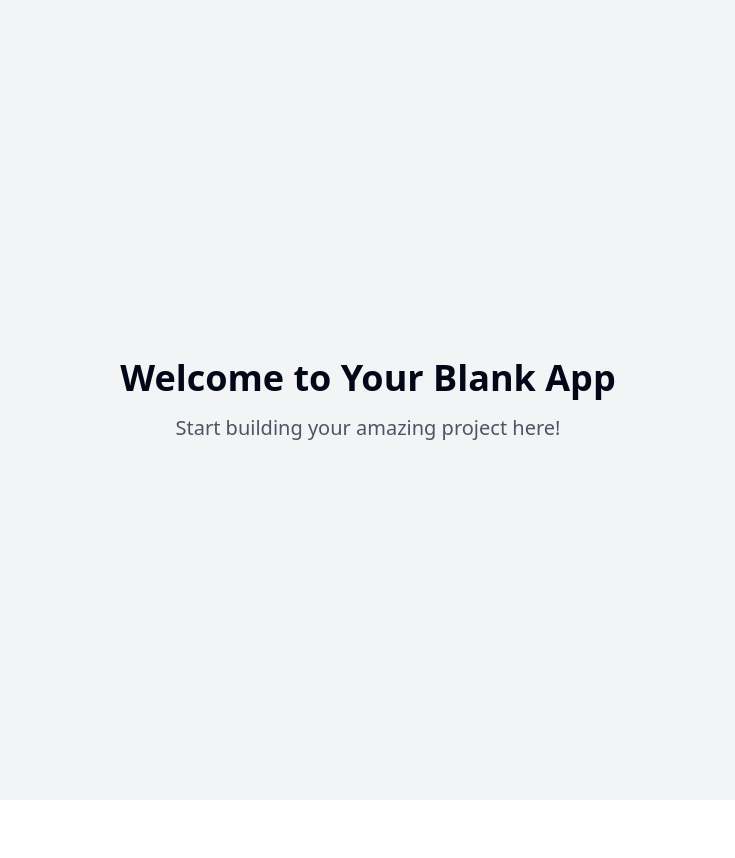
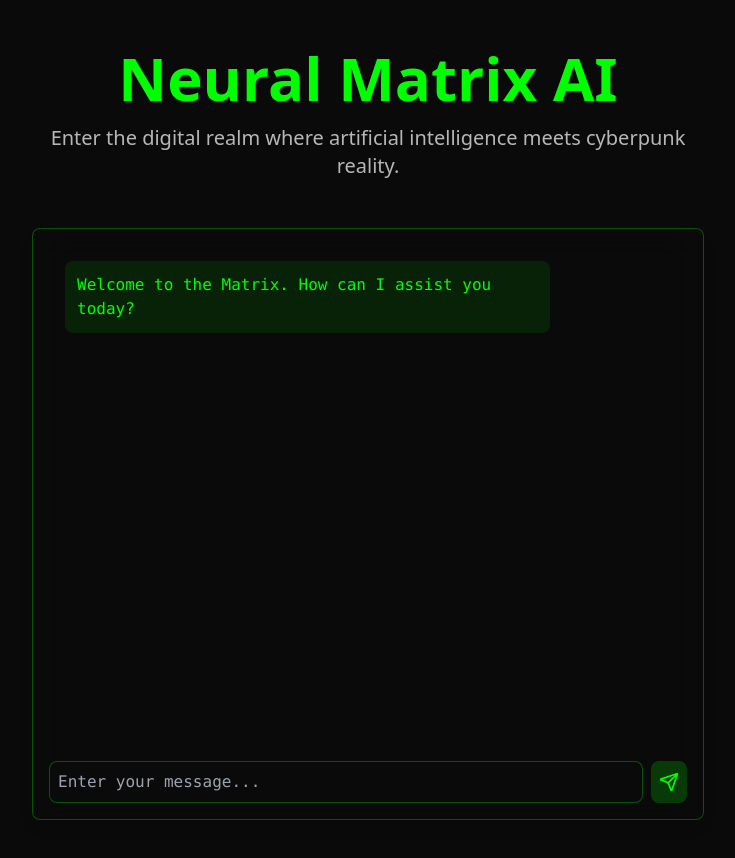
Before and after one commit to Purgerr/matrix-mind-assistant, a React (Vite) app: page / in a window 1280 px wide. Shown: the top 858 px of the page, without its empty margins (272-1007 px from the left). Before the commit the page ends 800 px from the top, so only its background shows below. Built offline with nearby package versions, Linux system fonts and the light colour scheme.

Commit message:
Build AI Assistant Website
Implement initial structure and design for an AI Assistant website with a hacker/matrix style theme.
[skip gpt_engineer]

```diff
--- /dev/null
+++ b/src/components/ChatInterface.tsx
@@ -0,0 +1,65 @@
+import React, { useState } from 'react';
+import { Send } from 'lucide-react';
+
+const ChatInterface = () => {
+  const [messages, setMessages] = useState<Array<{ text: string; isUser: boolean }>>([
+    { text: "Welcome to the Matrix. How can I assist you today?", isUser: false }
+  ]);
+  const [input, setInput] = useState("");
+
+  const handleSubmit = (e: React.FormEvent) => {
+    e.preventDefault();
+    if (!input.trim()) return;
+
+    setMessages(prev => [...prev, { text: input, isUser: true }]);
+    setInput("");
+
+    // Simulate AI response
+    setTimeout(() => {
+      setMessages(prev => [...prev, {
+        text: "I'm processing your request through the Matrix...",
+        isUser: false
+      }]);
+    }, 1000);
+  };
+
+  return (
+    <div className="w-full max-w-2xl mx-auto p-4 bg-matrix-dark/80 backdrop-blur-lg rounded-lg border border-matrix-primary/30 shadow-lg animate-fade-in">
+      <div className="h-[500px] overflow-y-auto mb-4 p-4 space-y-4">
+        {messages.map((message, index) => (
+          <div
+            key={index}
+            className={`flex ${message.isUser ? 'justify-end' : 'justify-start'}`}
+          >
+            <div
+              className={`max-w-[80%] p-3 rounded-lg ${
+                message.isUser
+                  ? 'bg-matrix-purple text-matrix-text'
+                  : 'bg-matrix-primary/10 text-matrix-primary'
+              } animate-fade-in`}
+            >
+              <p className="font-mono">{message.text}</p>
+            </div>
+          </div>
+        ))}
+      </div>
+      <form onSubmit={handleSubmit} className="flex gap-2">
+        <input
+          type="text"
+          value={input}
+          onChange={(e) => setInput(e.target.value)}
+          className="flex-1 bg-matrix-dark border border-matrix-primary/30 text-matrix-text p-2 rounded-lg focus:outline-none focus:border-matrix-primary transition-colors font-mono"
+          placeholder="Enter your message..."
+        />
+        <button
+          type="submit"
+          className="bg-matrix-primary/20 hover:bg-matrix-primary/30 text-matrix-primary p-2 rounded-lg transition-colors"
+        >
+          <Send className="w-5 h-5" />
+        </button>
+      </form>
+    </div>
+  );
+};
+
+export default ChatInterface;
--- /dev/null
+++ b/src/components/MatrixRain.tsx
@@ -0,0 +1,67 @@
+import React, { useEffect, useRef } from 'react';
+
+const MatrixRain = () => {
+  const canvasRef = useRef<HTMLCanvasElement>(null);
+
+  useEffect(() => {
+    const canvas = canvasRef.current;
+    if (!canvas) return;
+
+    const ctx = canvas.getContext('2d');
+    if (!ctx) return;
+
+    canvas.width = window.innerWidth;
+    canvas.height = window.innerHeight;
+
+    const chars = "アイウエオカキクケコサシスセソタチツテトナニヌネノハヒフヘホマミムメモヤユヨラリルレロワヲン".split("");
+    const fontSize = 16;
+    const columns = canvas.width / fontSize;
+    const drops: number[] = [];
+
+    for (let i = 0; i < columns; i++) {
+      drops[i] = 1;
+    }
+
+    const draw = () => {
+      ctx.fillStyle = "rgba(10, 10, 10, 0.05)";
+      ctx.fillRect(0, 0, canvas.width, canvas.height);
+
+      ctx.fillStyle = "#50FA7B";
+      ctx.font = `${fontSize}px monospace`;
+
+      for (let i = 0; i < drops.length; i++) {
+        const text = chars[Math.floor(Math.random() * chars.length)];
+        ctx.fillText(text, i * fontSize, drops[i] * fontSize);
+
+        if (drops[i] * fontSize > canvas.height && Math.random() > 0.975) {
+          drops[i] = 0;
+        }
+
+        drops[i]++;
+      }
+    };
+
+    const interval = setInterval(draw, 33);
+
+    const handleResize = () => {
+      canvas.width = window.innerWidth;
+      canvas.height = window.innerHeight;
+    };
+
+    window.addEventListener('resize', handleResize);
+
+    return () => {
+      clearInterval(interval);
+      window.removeEventListener('resize', handleResize);
+    };
+  }, []);
+
+  return (
+    <canvas
+      ref={canvasRef}
+      className="fixed top-0 left-0 w-full h-full -z-10"
+    />
+  );
+};
+
+export default MatrixRain;
--- a/src/index.css
+++ b/src/index.css
@@ -4,89 +4,26 @@
 
 @layer base {
   :root {
-    --background: 0 0% 100%;
-    --foreground: 222.2 84% 4.9%;
-
-    --card: 0 0% 100%;
-    --card-foreground: 222.2 84% 4.9%;
-
-    --popover: 0 0% 100%;
-    --popover-foreground: 222.2 84% 4.9%;
-
-    --primary: 222.2 47.4% 11.2%;
-    --primary-foreground: 210 40% 98%;
-
-    --secondary: 210 40% 96.1%;
-    --secondary-foreground: 222.2 47.4% 11.2%;
-
-    --muted: 210 40% 96.1%;
-    --muted-foreground: 215.4 16.3% 46.9%;
-
-    --accent: 210 40% 96.1%;
-    --accent-foreground: 222.2 47.4% 11.2%;
-
-    --destructive: 0 84.2% 60.2%;
-    --destructive-foreground: 210 40% 98%;
-
-    --border: 214.3 31.8% 91.4%;
-    --input: 214.3 31.8% 91.4%;
-    --ring: 222.2 84% 4.9%;
-
+    --background: 240 10% 3.9%;
+    --foreground: 0 0% 98%;
+    --card: 240 10% 3.9%;
+    --card-foreground: 0 0% 98%;
+    --popover: 240 10% 3.9%;
+    --popover-foreground: 0 0% 98%;
+    --primary: 142.1 70.6% 45.3%;
+    --primary-foreground: 144.9 80.4% 10%;
+    --secondary: 240 3.7% 15.9%;
+    --secondary-foreground: 0 0% 98%;
+    --muted: 240 3.7% 15.9%;
+    --muted-foreground: 240 5% 64.9%;
+    --accent: 240 3.7% 15.9%;
+    --accent-foreground: 0 0% 98%;
+    --destructive: 0 62.8% 30.6%;
+    --destructive-foreground: 0 0% 98%;
+    --border: 240 3.7% 15.9%;
+    --input: 240 3.7% 15.9%;
+    --ring: 142.4 71.8% 29.2%;
     --radius: 0.5rem;
-
-    --sidebar-background: 0 0% 98%;
-
-    --sidebar-foreground: 240 5.3% 26.1%;
-
-    --sidebar-primary: 240 5.9% 10%;
-
-    --sidebar-primary-foreground: 0 0% 98%;
-
-    --sidebar-accent: 240 4.8% 95.9%;
-
-    --sidebar-accent-foreground: 240 5.9% 10%;
-
-    --sidebar-border: 220 13% 91%;
-
-    --sidebar-ring: 217.2 91.2% 59.8%;
-  }
-
-  .dark {
-    --background: 222.2 84% 4.9%;
-    --foreground: 210 40% 98%;
-
-    --card: 222.2 84% 4.9%;
-    --card-foreground: 210 40% 98%;
-
-    --popover: 222.2 84% 4.9%;
-    --popover-foreground: 210 40% 98%;
-
-    --primary: 210 40% 98%;
-    --primary-foreground: 222.2 47.4% 11.2%;
-
-    --secondary: 217.2 32.6% 17.5%;
-    --secondary-foreground: 210 40% 98%;
-
-    --muted: 217.2 32.6% 17.5%;
-    --muted-foreground: 215 20.2% 65.1%;
-
-    --accent: 217.2 32.6% 17.5%;
-    --accent-foreground: 210 40% 98%;
-
-    --destructive: 0 62.8% 30.6%;
-    --destructive-foreground: 210 40% 98%;
-
-    --border: 217.2 32.6% 17.5%;
-    --input: 217.2 32.6% 17.5%;
-    --ring: 212.7 26.8% 83.9%;
-    --sidebar-background: 240 5.9% 10%;
-    --sidebar-foreground: 240 4.8% 95.9%;
-    --sidebar-primary: 224.3 76.3% 48%;
-    --sidebar-primary-foreground: 0 0% 100%;
-    --sidebar-accent: 240 3.7% 15.9%;
-    --sidebar-accent-foreground: 240 4.8% 95.9%;
-    --sidebar-border: 240 3.7% 15.9%;
-    --sidebar-ring: 217.2 91.2% 59.8%;
   }
 }
 
@@ -94,8 +31,25 @@
   * {
     @apply border-border;
   }
-
   body {
     @apply bg-background text-foreground;
+    font-feature-settings: "rlig" 1, "calt" 1;
   }
 }
+
+::-webkit-scrollbar {
+  width: 8px;
+}
+
+::-webkit-scrollbar-track {
+  background: rgba(0, 255, 0, 0.1);
+}
+
+::-webkit-scrollbar-thumb {
+  background: rgba(0, 255, 0, 0.3);
+  border-radius: 4px;
+}
+
+::-webkit-scrollbar-thumb:hover {
+  background: rgba(0, 255, 0, 0.5);
+}
--- a/src/pages/Index.tsx
+++ b/src/pages/Index.tsx
@@ -1,11 +1,21 @@
-// Update this page (the content is just a fallback if you fail to update the page)
+import React from 'react';
+import MatrixRain from '../components/MatrixRain';
+import ChatInterface from '../components/ChatInterface';
 
 const Index = () => {
   return (
-    <div className="min-h-screen flex items-center justify-center bg-gray-100">
-      <div className="text-center">
-        <h1 className="text-4xl font-bold mb-4">Welcome to Your Blank App</h1>
-        <p className="text-xl text-gray-600">Start building your amazing project here!</p>
+    <div className="min-h-screen bg-matrix-dark text-matrix-text">
+      <MatrixRain />
+      <div className="container mx-auto px-4 py-12">
+        <div className="text-center mb-12 relative z-10">
+          <h1 className="text-4xl md:text-6xl font-bold mb-4 text-matrix-primary animate-glow">
+            Neural Matrix AI
+          </h1>
+          <p className="text-lg md:text-xl text-matrix-text/80 max-w-2xl mx-auto">
+            Enter the digital realm where artificial intelligence meets cyberpunk reality.
+          </p>
+        </div>
+        <ChatInterface />
       </div>
     </div>
   );
--- a/tailwind.config.ts
+++ b/tailwind.config.ts
@@ -2,95 +2,79 @@ import type { Config } from "tailwindcss";
 
 export default {
   darkMode: ["class"],
-	content: [
-		"./pages/**/*.{ts,tsx}",
-		"./components/**/*.{ts,tsx}",
-		"./app/**/*.{ts,tsx}",
-		"./src/**/*.{ts,tsx}",
-	],
+  content: ["./pages/**/*.{ts,tsx}", "./components/**/*.{ts,tsx}", "./app/**/*.{ts,tsx}", "./src/**/*.{ts,tsx}"],
   prefix: "",
   theme: {
     container: {
       center: true,
-			padding: '2rem',
+      padding: "2rem",
       screens: {
-				'2xl': '1400px'
-			}
+        "2xl": "1400px",
+      },
     },
     extend: {
       colors: {
-				border: 'hsl(var(--border))',
-				input: 'hsl(var(--input))',
-				ring: 'hsl(var(--ring))',
-				background: 'hsl(var(--background))',
-				foreground: 'hsl(var(--foreground))',
+        matrix: {
+          primary: "#00FF00",
+          accent: "#50FA7B",
+          dark: "#0A0A0A",
+          purple: "#1A1F2C",
+          text: "#E2E2E2",
+        },
+        border: "hsl(var(--border))",
+        input: "hsl(var(--input))",
+        ring: "hsl(var(--ring))",
+        background: "hsl(var(--background))",
+        foreground: "hsl(var(--foreground))",
         primary: {
-					DEFAULT: 'hsl(var(--primary))',
-					foreground: 'hsl(var(--primary-foreground))'
+          DEFAULT: "hsl(var(--primary))",
+          foreground: "hsl(var(--primary-foreground))",
         },
         secondary: {
-					DEFAULT: 'hsl(var(--secondary))',
-					foreground: 'hsl(var(--secondary-foreground))'
+          DEFAULT: "hsl(var(--secondary))",
+          foreground: "hsl(var(--secondary-foreground))",
         },
         destructive: {
-					DEFAULT: 'hsl(var(--destructive))',
-					foreground: 'hsl(var(--destructive-foreground))'
+          DEFAULT: "hsl(var(--destructive))",
+          foreground: "hsl(var(--destructive-foreground))",
         },
         muted: {
-					DEFAULT: 'hsl(var(--muted))',
-					foreground: 'hsl(var(--muted-foreground))'
+          DEFAULT: "hsl(var(--muted))",
+          foreground: "hsl(var(--muted-foreground))",
         },
         accent: {
-					DEFAULT: 'hsl(var(--accent))',
-					foreground: 'hsl(var(--accent-foreground))'
+          DEFAULT: "hsl(var(--accent))",
+          foreground: "hsl(var(--accent-foreground))",
         },
         popover: {
-					DEFAULT: 'hsl(var(--popover))',
-					foreground: 'hsl(var(--popover-foreground))'
+          DEFAULT: "hsl(var(--popover))",
+          foreground: "hsl(var(--popover-foreground))",
         },
         card: {
-					DEFAULT: 'hsl(var(--card))',
-					foreground: 'hsl(var(--card-foreground))'
+          DEFAULT: "hsl(var(--card))",
+          foreground: "hsl(var(--card-foreground))",
         },
-				sidebar: {
-					DEFAULT: 'hsl(var(--sidebar-background))',
-					foreground: 'hsl(var(--sidebar-foreground))',
-					primary: 'hsl(var(--sidebar-primary))',
-					'primary-foreground': 'hsl(var(--sidebar-primary-foreground))',
-					accent: 'hsl(var(--sidebar-accent))',
-					'accent-foreground': 'hsl(var(--sidebar-accent-foreground))',
-					border: 'hsl(var(--sidebar-border))',
-					ring: 'hsl(var(--sidebar-ring))'
-				}
-			},
-			borderRadius: {
-				lg: 'var(--radius)',
-				md: 'calc(var(--radius) - 2px)',
-				sm: 'calc(var(--radius) - 4px)'
       },
       keyframes: {
-				'accordion-down': {
-					from: {
-						height: '0'
+        "matrix-rain": {
+          "0%": { transform: "translateY(-100%)" },
+          "100%": { transform: "translateY(100%)" },
         },
-					to: {
-						height: 'var(--radix-accordion-content-height)'
-					}
+        "fade-in": {
+          "0%": { opacity: "0", transform: "translateY(-10px)" },
+          "100%": { opacity: "1", transform: "translateY(0)" },
         },
-				'accordion-up': {
-					from: {
-						height: 'var(--radix-accordion-content-height)'
+        "glow": {
+          "0%, 100%": { filter: "brightness(100%)" },
+          "50%": { filter: "brightness(150%)" },
         },
-					to: {
-						height: '0'
-					}
-				}
       },
       animation: {
-				'accordion-down': 'accordion-down 0.2s ease-out',
-				'accordion-up': 'accordion-up 0.2s ease-out'
-			}
-		}
+        "matrix-rain": "matrix-rain 20s linear infinite",
+        "fade-in": "fade-in 0.5s ease-out",
+        "glow": "glow 2s ease-in-out infinite",
+      },
+    },
   },
   plugins: [require("tailwindcss-animate")],
 } satisfies Config;
```
Lines whose indentation alone changed are shown as unchanged.
